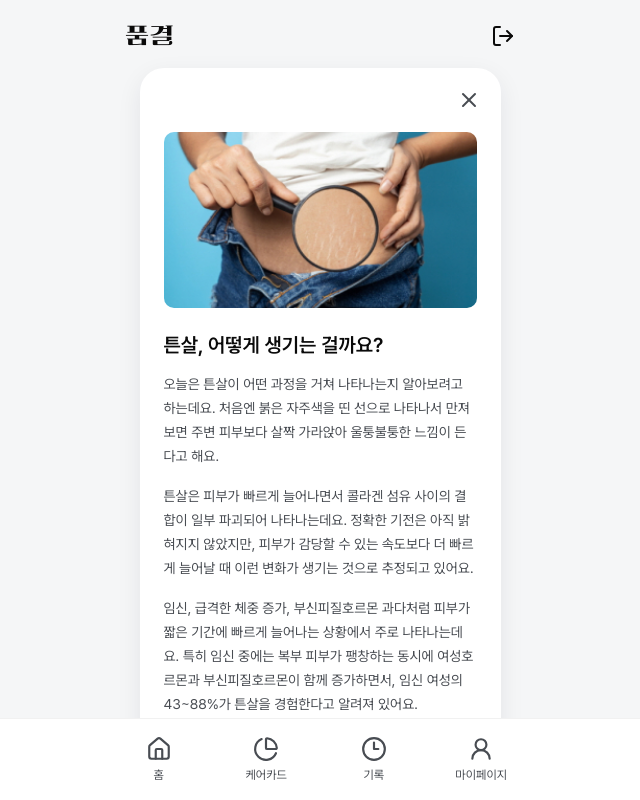
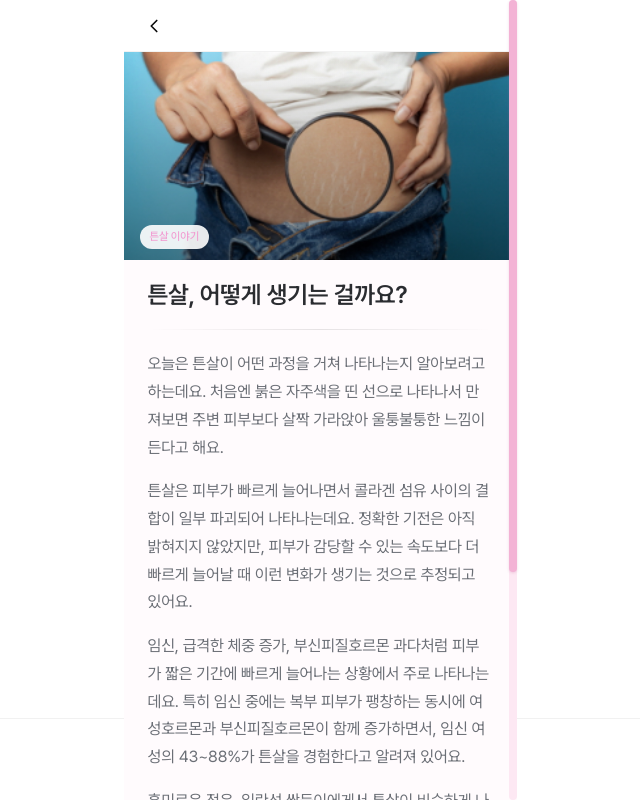
Before and after one commit to Likelion-YeungNam-Univ/14th-Marshmello-web, a React (Vite) app: page /contents/1 in a window 1280 px wide. Shown: the top 800 px of the page, without its empty margins (320-960 px from the left). Built offline with nearby package versions, Linux system fonts and the light colour scheme.

Commit message:
feat: 기사 상세 페이지 및 스크롤 영역 추가

```diff
--- a/src/App.tsx
+++ b/src/App.tsx
@@ -3,6 +3,7 @@ import { useQueryClient } from "@tanstack/react-query"
 import { Outlet, useMatches, useNavigate } from "react-router-dom"
 
 import { LogoutDrawer } from "@/features/auth/ui/logout-drawer"
+import { CarePage } from "@/pages/care-page"
 import {
   PageLayout,
   type PageLayoutConfig,
@@ -36,6 +37,8 @@ export default function App() {
     navigate("/", { replace: true })
     restartSplash()
   }, [navigate, queryClient, restartSplash])
+  const isContentDetail = pageLayout?.variant === "content"
+  const isCareFlow = isContentDetail || pageLayout?.variant === "care"
 
   if (showSplash) {
     return (
@@ -48,12 +51,27 @@ export default function App() {
 
   return (
     <>
+      {isCareFlow ? (
+        <PageLayout
+          onLogout={() => setIsLogoutDrawerOpen(true)}
+          variant="care"
+        >
+          <CarePage />
+        </PageLayout>
+      ) : (
         <PageLayout
           {...pageLayout}
           onLogout={() => setIsLogoutDrawerOpen(true)}
         >
           <Outlet context={{ restartSplash }} />
         </PageLayout>
+      )}
+
+      {isContentDetail ? (
+        <PageLayout {...pageLayout}>
+          <Outlet context={{ restartSplash }} />
+        </PageLayout>
+      ) : null}
 
       <LogoutDrawer
         onConfirm={logout}
--- a/src/app/router/index.tsx
+++ b/src/app/router/index.tsx
@@ -47,7 +47,11 @@ export const router = createBrowserRouter([
       {
         path: "contents/:contentId",
         element: <ContentDetailPage />,
-        handle: withPageLayout({ variant: "content" }),
+        handle: withPageLayout({
+          showHeader: false,
+          showNavbar: false,
+          variant: "content",
+        }),
       },
       {
         path: "mypage",
--- a/src/pages/content-detail-page.tsx
+++ b/src/pages/content-detail-page.tsx
@@ -1,17 +1,24 @@
-import { useEffect } from "react"
-import { X } from "lucide-react"
+import { useLayoutEffect, useRef } from "react"
+import { ChevronLeft } from "lucide-react"
 import { Link, useParams } from "react-router-dom"
 
 import { recommendationContents } from "@/features/care/model/recommendation-contents"
+import { ScrollArea } from "@/shared/components/ui/scroll-area"
 
-function CloseContentButton() {
+const articleCategoryById: Record<string, string> = {
+  "1": "튼살 이야기",
+  "2": "보습 이야기",
+  "3": "튼살 이야기",
+}
+
+function BackButton() {
   return (
     <Link
-      aria-label="콘텐츠 닫기"
-      className="absolute top-3 right-3 flex size-10 items-center justify-center rounded-full text-[#484c52] transition-colors hover:bg-muted active:bg-muted focus-visible:outline-none focus-visible:ring-2 focus-visible:ring-ring"
+      aria-label="케어카드로 돌아가기"
+      className="flex size-9 items-center justify-center rounded-full transition-colors hover:bg-black/[0.03] focus-visible:outline-none focus-visible:ring-2 focus-visible:ring-ring active:bg-black/[0.05]"
       to="/care"
     >
-      <X aria-hidden="true" className="size-6" />
+      <ChevronLeft aria-hidden="true" className="size-[22px]" strokeWidth={1.8} />
     </Link>
   )
 }
@@ -19,48 +26,85 @@ function CloseContentButton() {
 export function ContentDetailPage() {
   const { contentId } = useParams<{ contentId: string }>()
   const content = recommendationContents.find(({ id }) => id === contentId)
+  const articleViewportRef = useRef<HTMLDivElement>(null)
 
-  useEffect(() => {
+  useLayoutEffect(() => {
     window.scrollTo(0, 0)
+    articleViewportRef.current?.scrollTo(0, 0)
   }, [contentId])
 
   if (!content) {
     return (
-      <main className="mx-auto min-h-svh w-full max-w-[393px] p-4">
-        <article className="relative rounded-[24px] bg-white px-6 pt-16 pb-8 shadow-[0_8px_24px_rgba(2,20,51,0.08)]">
-          <CloseContentButton />
-          <h1 className="text-xl font-semibold">콘텐츠를 찾을 수 없습니다.</h1>
-          <Link className="mt-6 inline-block text-sm underline" to="/care">
-            케어 화면으로 돌아가기
-          </Link>
-        </article>
-      </main>
+      <div className="article-page-push fixed inset-0 z-50 mx-auto h-dvh w-full max-w-[393px] bg-white">
+        <ScrollArea
+          aria-label="Article content"
+          className="size-full"
+          viewportRef={articleViewportRef}
+        >
+        <header className="flex h-[52px] items-center border-b border-black/5 px-3">
+          <BackButton />
+        </header>
+        <section className="px-6 py-10">
+          <h1 className="text-[24px] leading-[29.4px] font-semibold text-[#2a2c30]">
+            콘텐츠를 찾을 수 없어요.
+          </h1>
+        </section>
+        </ScrollArea>
+      </div>
     )
   }
 
   return (
-    <main className="mx-auto min-h-svh w-full max-w-[393px] p-4">
-      <article className="relative rounded-[24px] bg-white px-6 pt-16 pb-8 shadow-[0_8px_24px_rgba(2,20,51,0.08)]">
-        <CloseContentButton />
+    <div className="article-page-push fixed inset-0 z-50 mx-auto h-dvh w-full max-w-[393px] bg-white">
+      <ScrollArea
+        aria-label="Article content"
+        className="size-full"
+        viewportRef={articleViewportRef}
+      >
+      <header className="flex h-[52px] items-center border-b border-black/5 px-3">
+        <BackButton />
+      </header>
+
+      <article>
+        <div className="relative h-[208px] w-full overflow-hidden">
           <img
             alt=""
-          className="aspect-video w-full rounded-[10px] object-cover"
+            className="size-full object-cover"
             src={content.image}
           />
-        <h1 className="mt-6 text-xl leading-snug font-semibold">
+          <div
+            aria-hidden="true"
+            className="absolute inset-0 bg-gradient-to-t from-black/40 to-transparent"
+          />
+          <span className="absolute bottom-[11px] left-4 rounded-full bg-white/90 px-2.5 py-1 text-[11px] leading-[16.5px] font-medium tracking-[-0.01em] text-[#f19ed2]">
+            {articleCategoryById[content.id] ?? "피부 이야기"}
+          </span>
+        </div>
+
+        <div className="bg-[#fdf2f8]/[0.32] px-6 pt-5 pb-6">
+          <h1 className="text-[24px] leading-[29.4px] font-semibold tracking-[-0.01em] text-[#2a2c30]">
             {content.title}
           </h1>
-        <div className="mt-3 space-y-4 text-sm leading-6 text-[#484c52]">
+
+          <div
+            aria-hidden="true"
+            className="mt-5 h-px w-full bg-gradient-to-r from-transparent via-black/10 to-transparent"
+          />
+
+          <div className="mt-5 space-y-4 text-[16px] leading-[27.75px] tracking-[-0.01em] text-[#6b6f76]">
             {content.content.map((paragraph) => (
               <p key={paragraph}>{paragraph}</p>
             ))}
           </div>
+
           {content.source ? (
-          <p className="mt-6 text-xs leading-5 font-medium text-muted-foreground">
+            <p className="mt-6 text-[16px] leading-[18px] tracking-[-0.01em] text-[#6b6f76]/70">
               출처: {content.source}
             </p>
           ) : null}
+        </div>
       </article>
-    </main>
+      </ScrollArea>
+    </div>
   )
 }
--- /dev/null
+++ b/src/shared/components/ui/scroll-area.tsx
@@ -0,0 +1,58 @@
+import * as React from "react"
+import { ScrollArea as ScrollAreaPrimitive } from "radix-ui"
+
+import { cn } from "@/shared/lib/utils"
+
+function ScrollArea({
+  className,
+  children,
+  viewportRef,
+  ...props
+}: React.ComponentProps<typeof ScrollAreaPrimitive.Root> & {
+  viewportRef?: React.Ref<HTMLDivElement>
+}) {
+  return (
+    <ScrollAreaPrimitive.Root
+      data-slot="scroll-area"
+      type="always"
+      className={cn("relative", className)}
+      {...props}
+    >
+      <ScrollAreaPrimitive.Viewport
+        data-slot="scroll-area-viewport"
+        ref={viewportRef}
+        className="size-full rounded-[inherit] transition-[color,box-shadow] outline-none focus-visible:ring-[3px] focus-visible:ring-ring/50 focus-visible:outline-1"
+      >
+        {children}
+      </ScrollAreaPrimitive.Viewport>
+      <ScrollBar />
+      <ScrollAreaPrimitive.Corner />
+    </ScrollAreaPrimitive.Root>
+  )
+}
+
+function ScrollBar({
+  className,
+  orientation = "vertical",
+  ...props
+}: React.ComponentProps<typeof ScrollAreaPrimitive.ScrollAreaScrollbar>) {
+  return (
+    <ScrollAreaPrimitive.ScrollAreaScrollbar
+      data-slot="scroll-area-scrollbar"
+      data-orientation={orientation}
+      orientation={orientation}
+      className={cn(
+        "group flex touch-none rounded-full bg-[#fde8f3] p-0 transition-colors select-none data-horizontal:h-2 data-horizontal:flex-col data-vertical:h-full data-vertical:w-2",
+        className
+      )}
+      {...props}
+    >
+      <ScrollAreaPrimitive.ScrollAreaThumb
+        data-slot="scroll-area-thumb"
+        className="relative flex-1 rounded-full bg-[#f3b2d5] shadow-[0_1px_3px_rgba(195,97,150,0.24)] group-data-[orientation=horizontal]:min-w-5 group-data-[orientation=vertical]:min-h-5"
+      />
+    </ScrollAreaPrimitive.ScrollAreaScrollbar>
+  )
+}
+
+export { ScrollArea, ScrollBar }
```
Lines whose indentation alone changed are shown as unchanged.
